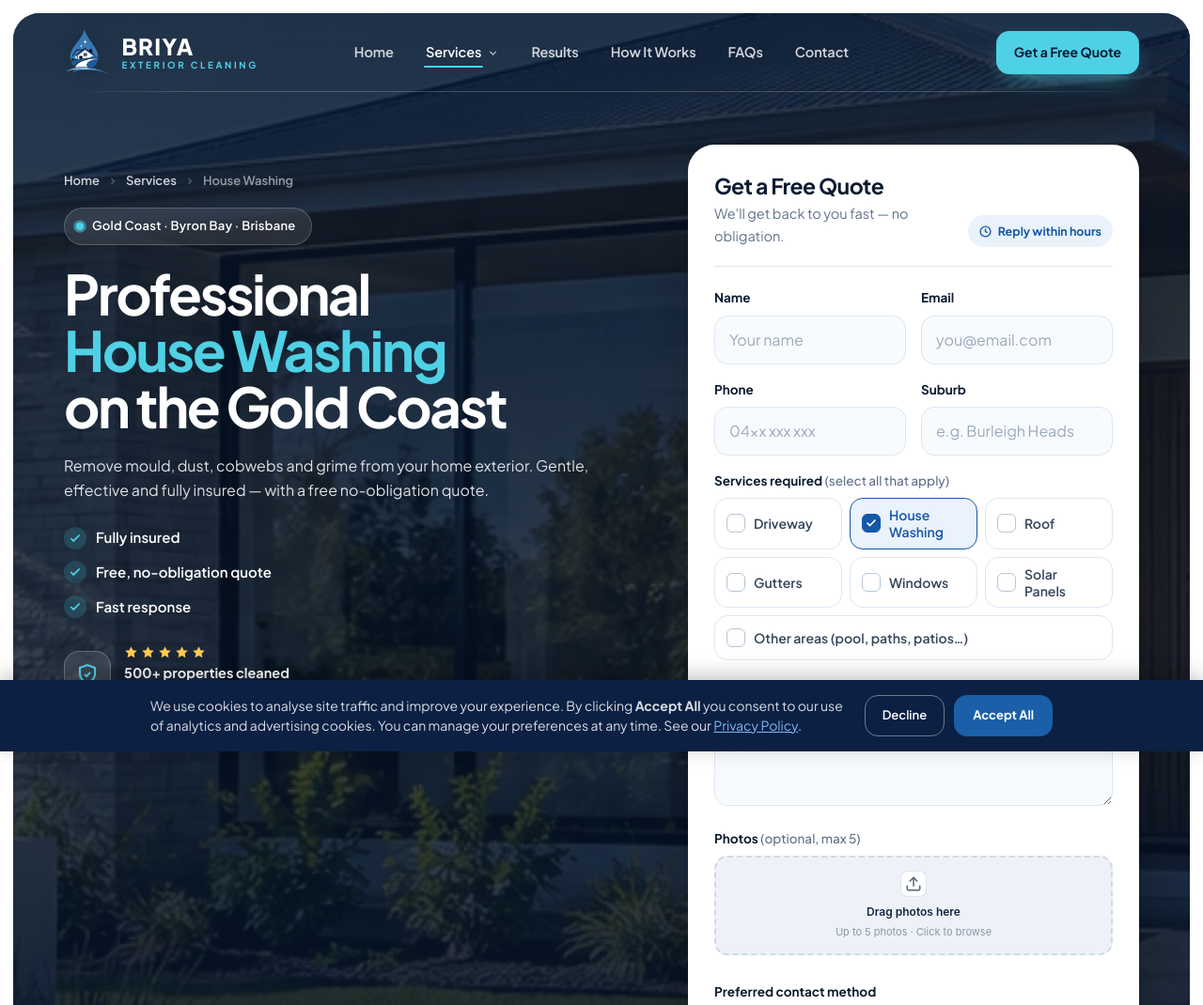
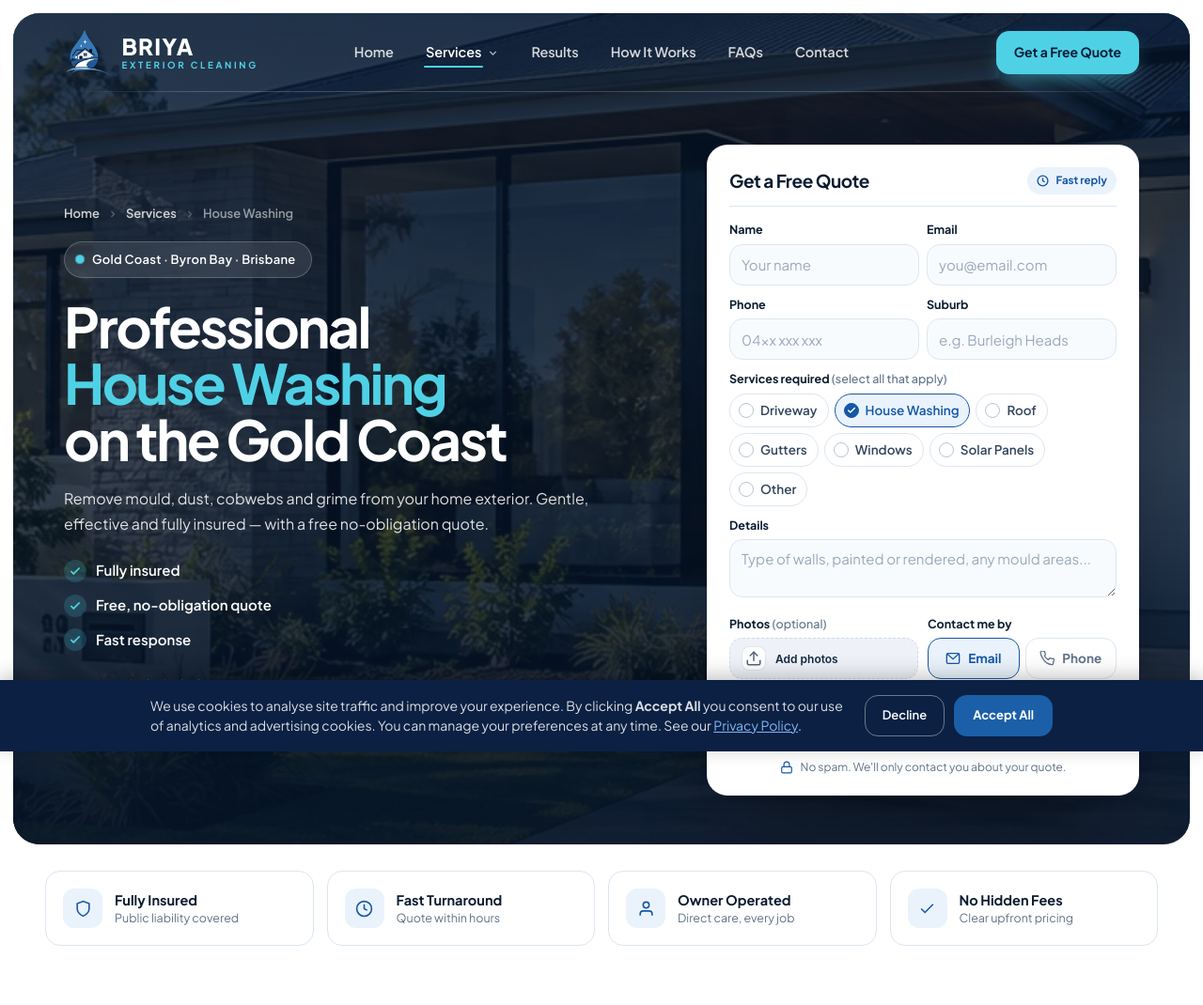
Before and after one commit to chickenwings0ft/briya-web, a plain HTML site: page house-washing.html in a window 1280 px wide. Shown: the top 1070 px of the page at 94% size. Drawn offline with Linux system fonts and the light colour scheme.

Commit message:
Service pages: much more compact quote form
Smaller fields, pill-style service selector, shorter details box,
photos and contact preference side by side, single-line form header.

Co-Authored-By: Claude Opus 5.5 <noreply@anthropic.com>

```diff
--- a/css/briya.css
+++ b/css/briya.css
@@ -675,6 +675,35 @@
     .svc-hero .form-head h2 { font-size: 23px; font-weight: 700; letter-spacing: -.025em; color: var(--ink); line-height: 1.2; }
     .form-group .opt, .photo-upload .opt { font-weight: 500; color: var(--muted); }
 
+    /* compact quote form */
+    .svc-hero .form-card { padding: 20px 16px 18px; border-radius: var(--r-lg); }
+    .svc-hero .form-card .form-head { flex-direction: row; align-items: center; justify-content: space-between; gap: 10px; margin-bottom: 14px; padding-bottom: 12px; }
+    .svc-hero .form-head h2 { font-size: 19px; }
+    .svc-hero .form-chip { padding: 5px 10px; font-size: 11.5px; }
+    .svc-hero .form-row { grid-template-columns: 1fr 1fr; gap: 8px; }
+    .svc-hero .form-group { margin-bottom: 10px; }
+    .svc-hero .form-group > label, .svc-hero .photo-upload > label, .svc-hero .contact-pref > label { font-size: 12.5px; margin-bottom: 5px; }
+    .svc-hero .form-group input, .svc-hero .form-group textarea { min-height: 44px; padding: 10px 12px; }
+    .svc-hero .form-group textarea { min-height: 62px; height: 62px; }
+    .svc-hero .service-checkboxes { display: flex; flex-wrap: wrap; gap: 6px; }
+    .svc-hero .checkbox-label { min-height: 36px; padding: 6px 11px 6px 9px; gap: 7px; font-size: 13.5px; border-radius: 999px; }
+    .svc-hero .form-group .checkbox-label input[type="checkbox"] { width: 16px; height: 16px; border-radius: 50%; background-size: 10px 10px; }
+    .form-split { display: grid; gap: 10px; margin-bottom: 14px; }
+    .svc-hero .photo-upload, .svc-hero .contact-pref { margin-bottom: 0; }
+    .svc-hero .upl { gap: 8px; }
+    .svc-hero .upl-zone-wrap { min-height: 0; }
+    .svc-hero .upl-zone { flex-direction: row; justify-content: flex-start; gap: 10px; min-height: 44px; padding: 6px 12px; border-width: 1.5px; }
+    .svc-hero .upl-say { flex-direction: row; align-items: baseline; gap: 6px; text-align: left; }
+    .svc-hero .upl-icon { width: 26px; height: 26px; }
+    .svc-hero .upl-now { max-width: 100%; }
+    .svc-hero .upl-file { width: 64px; }
+    .svc-hero .pref-options { gap: 6px; }
+    .svc-hero .pref-opt label { min-height: 44px; font-size: 13.5px; padding: 0 10px; }
+    .svc-hero #submitBtn { min-height: 52px; font-size: 15.5px; }
+    .svc-hero .form-note { margin-top: 10px; font-size: 12px; }
+    .svc-hero .form-head h2 { white-space: nowrap; }
+    .svc-hero .upl-say b { white-space: nowrap; }
+
     .perks { padding: 22px 0 0; }
     .perks-grid { display: grid; gap: 10px; }
     .perk { display: flex; align-items: center; gap: 13px; padding: 14px 16px; border-radius: var(--r-md); background: #fff; border: 1px solid var(--line); }
@@ -731,6 +760,9 @@
       .perks-grid { grid-template-columns: 1fr 1fr; }
     }
     @media (min-width: 600px) {
+      .form-split { grid-template-columns: 1fr 1fr; }
+      .form-split .upl-say span { display: none; }
+      .svc-hero .form-card { padding: 24px 24px 20px; }
       .svc-hero-inner { padding: 128px 32px 32px; }
       .hero-checks { grid-template-columns: repeat(3, auto); justify-content: start; gap: 10px 24px; }
     }
@@ -742,11 +774,12 @@
     @media (min-width: 1024px) {
       .site-header.scrolled .nav-dd > button.is-active { color: var(--navy-900); }
       .nav-dd > button.is-active::after { transform: scaleX(1); }
-      .svc-hero .hero-copy { align-self: start; position: sticky; top: 120px; padding-top: 28px; }
-      .svc-hero-inner { grid-template-columns: minmax(0, 1fr) 480px; align-items: start; gap: 56px; padding: 140px 48px 52px; }
+      .svc-hero .hero-copy { align-self: center; }
+      .svc-hero-inner { grid-template-columns: minmax(0, 1fr) 460px; align-items: center; gap: 56px; padding: 140px 48px 52px; }
       .svc-hero h1 { font-size: clamp(2.8rem, 4.6vw, 4.6rem); }
       .hero-checks { grid-template-columns: 1fr; gap: 12px; }
-      .svc-hero .form-card { padding: 30px 28px; }
+      .svc-hero .form-card { padding: 24px 24px 20px; }
+      .svc-hero .form-group input, .svc-hero .form-group textarea { font-size: 15px; }
       .perks { padding-top: 28px; }
       .perks-grid { grid-template-columns: repeat(4, 1fr); gap: 14px; }
       .perk { padding: 18px; }
--- a/house-washing.html
+++ b/house-washing.html
@@ -190,8 +190,8 @@
 
         <div class="form-card" id="quote" data-hero style="--d:.3s">
           <div class="form-head">
-            <div><h2>Get a Free Quote</h2><p>We'll get back to you fast — no obligation.</p></div>
-            <span class="form-chip"><svg viewBox="0 0 24 24" fill="none" stroke="currentColor" stroke-width="2.5"><circle cx="12" cy="12" r="10"/><polyline points="12 6 12 12 16 14"/></svg>Reply within hours</span>
+            <h2>Get a Free Quote</h2>
+            <span class="form-chip"><svg viewBox="0 0 24 24" fill="none" stroke="currentColor" stroke-width="2.5"><circle cx="12" cy="12" r="10"/><polyline points="12 6 12 12 16 14"/></svg>Fast reply</span>
           </div>
           <form onsubmit="submitForm(event)">
             <input type="hidden" id="svcService" value="House Washing" />
@@ -212,12 +212,13 @@
                 <label class="checkbox-label"><input type="checkbox" name="service" value="Gutter Cleaning"> Gutters</label>
                 <label class="checkbox-label"><input type="checkbox" name="service" value="Window Cleaning"> Windows</label>
                 <label class="checkbox-label"><input type="checkbox" name="service" value="Solar Panel Cleaning"> Solar Panels</label>
-                <label class="checkbox-label" style="grid-column:1/-1;"><input type="checkbox" name="service" value="Other Areas (pool, path, etc.)"> Other areas (pool, paths, patios…)</label>
+                <label class="checkbox-label" ><input type="checkbox" name="service" value="Other Areas (pool, path, etc.)"> Other</label>
               </div>
             </div>
-            <div class="form-group"><label for="svcDetails">Details</label><textarea id="svcDetails" placeholder="Type of walls, painted or rendered, any mould areas..."></textarea></div>
+            <div class="form-group"><label for="svcDetails">Details</label><textarea id="svcDetails" rows="2" placeholder="Type of walls, painted or rendered, any mould areas..."></textarea></div>
+            <div class="form-split">
             <div class="photo-upload">
-              <label>Photos <span class="opt">(optional, max 5)</span></label>
+              <label>Photos <span class="opt">(optional)</span></label>
               <div class="upl" id="uploadDropzone">
                 <div class="upl-zone-wrap">
                   <div class="upl-zone" id="uplZone" role="button" tabindex="0" aria-label="Click to add photos or drag and drop">
@@ -225,8 +226,8 @@
                       <svg width="18" height="18" viewBox="0 0 24 24" fill="none" stroke="currentColor" stroke-width="2" stroke-linecap="round" stroke-linejoin="round"><path d="M21 15v4a2 2 0 0 1-2 2H5a2 2 0 0 1-2-2v-4"/><polyline points="17 8 12 3 7 8"/><line x1="12" y1="3" x2="12" y2="15"/></svg>
                     </span>
                     <span class="upl-say" id="uplSay">
-                      <b id="uplSayMain">Drag photos here</b>
-                      <span>Up to 5 photos &middot; Click to browse</span>
+                      <b id="uplSayMain">Add photos</b>
+                      <span>Up to 5 &middot; drag or click</span>
                     </span>
                     <span class="upl-now" id="uplNow" style="display:none"></span>
                   </div>
@@ -236,7 +237,7 @@
               </div>
             </div>
             <div class="contact-pref">
-              <label>Preferred contact method</label>
+              <label>Contact me by</label>
               <div class="pref-options">
                 <div class="pref-opt">
                   <input type="radio" id="prefEmail" name="contactPref" value="Email" checked />
@@ -247,6 +248,7 @@
                   <label for="prefPhone"><svg viewBox="0 0 24 24"><path d="M22 16.92v3a2 2 0 0 1-2.18 2 19.79 19.79 0 0 1-8.63-3.07A19.5 19.5 0 0 1 4.69 11a19.79 19.79 0 0 1-3.07-8.67A2 2 0 0 1 3.6 0.27h3a2 2 0 0 1 2 1.72c.127.96.361 1.903.7 2.81a2 2 0 0 1-.45 2.11L7.91 7.91a16 16 0 0 0 6.08 6.08l1.71-1.71a2 2 0 0 1 2.11-.45c.907.339 1.85.573 2.81.7A2 2 0 0 1 22 16.92z"/></svg>Phone</label>
                 </div>
               </div>
+            </div>
             </div>
             <button type="submit" class="btn-submit" id="submitBtn">Request My Free Quote</button>
             <p class="form-note"><svg viewBox="0 0 24 24" fill="none" stroke-width="2"><rect x="3" y="11" width="18" height="11" rx="2"/><path d="M7 11V7a5 5 0 0 1 10 0v4"/></svg>No spam. We'll only contact you about your quote.</p>
@@ -549,14 +551,14 @@
       zone.removeAttribute('data-busy'); zone.removeAttribute('data-refuse');
       if(say)say.style.display=''; if(icon)icon.style.display='';
       if(now){now.style.display='none';now.innerHTML='';}
-      const sm=document.getElementById('uplSayMain'); if(sm)sm.textContent='Drag photos here';
+      const sm=document.getElementById('uplSayMain'); if(sm)sm.textContent='Add photos';
     }
 
     function _uplRefuse(msg){
       const zone=document.getElementById('uplZone'),sm=document.getElementById('uplSayMain');
       if(!zone||!sm)return;
       sm.textContent=msg; zone.removeAttribute('data-refuse'); void zone.offsetHeight; zone.setAttribute('data-refuse','');
-      _uplLater(()=>{ zone.removeAttribute('data-refuse'); if(sm)sm.textContent='Drag photos here'; },2200);
+      _uplLater(()=>{ zone.removeAttribute('data-refuse'); if(sm)sm.textContent='Add photos'; },2200);
     }
 
     function _uplRenderTray(){
```
Also changed, not shown: driveway-cleaning.html (+12 -10 lines), gutter-cleaning.html (+12 -10 lines), roof-cleaning.html (+12 -10 lines), solar-panel-cleaning.html (+12 -10 lines), window-cleaning.html (+12 -10 lines).
